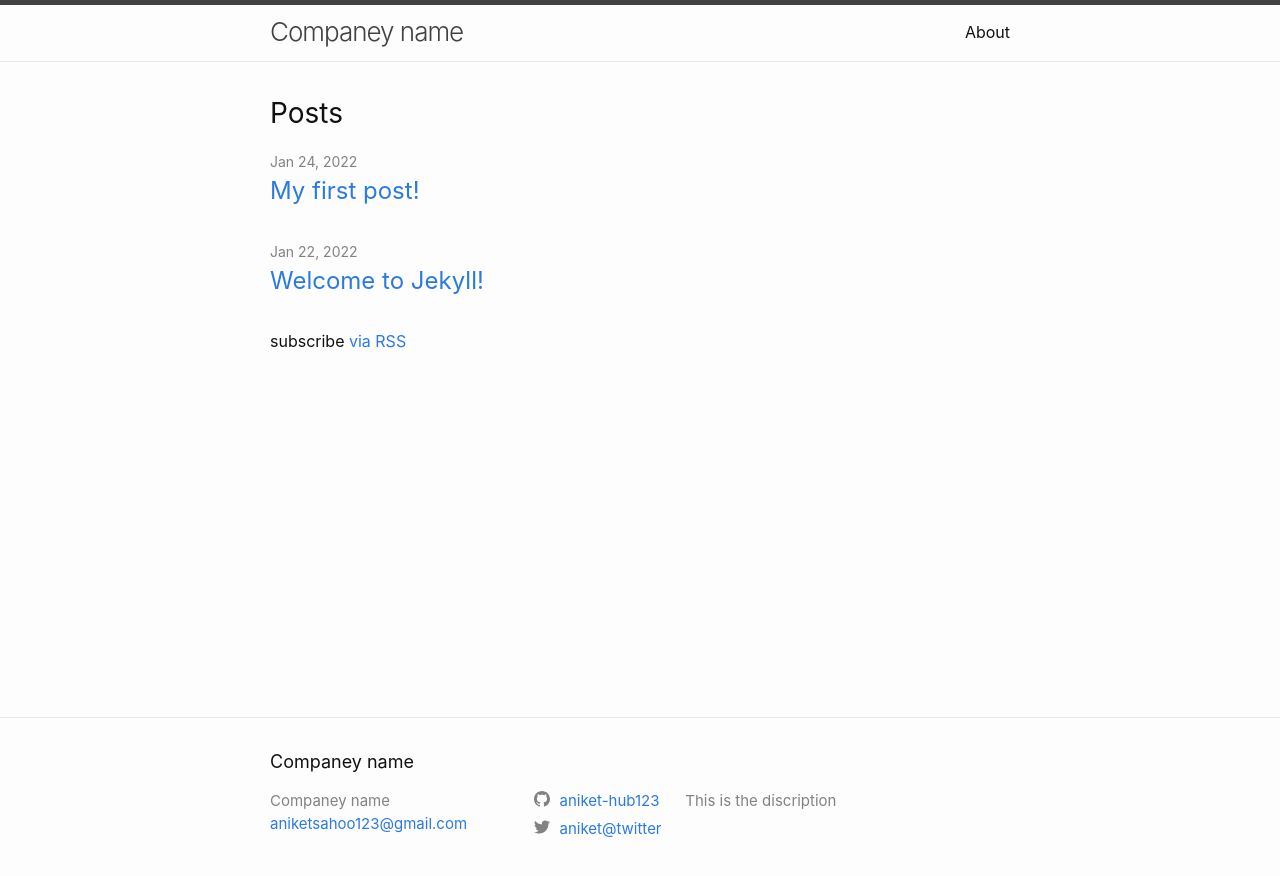
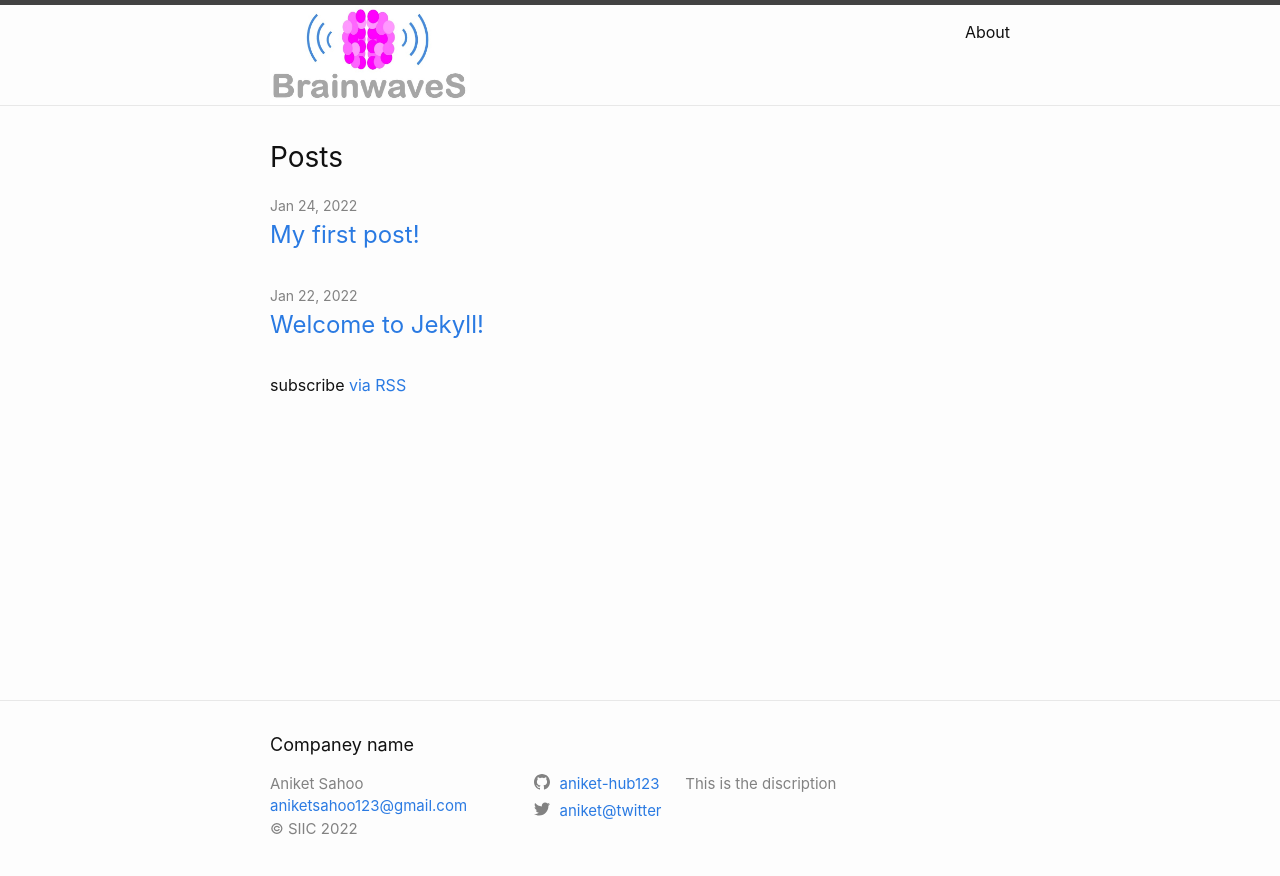
Before and after one commit to Aniket-hub0/Zohok, a Jekyll site: the page built from index.markdown, in a window 1280 px wide. Shown: the top 876 px of the page. Built offline with Jekyll 4.4.1, drawn with Linux system fonts in a browser that asks for light colours.

Commit message:
Branding activities

```diff
--- a/_config.yml
+++ b/_config.yml
@@ -25,6 +25,11 @@ baseurl: "/Zohok" # the subpath of your site, e.g. /blog
 url: "https://aniket-hub0.github.io" # the base hostname & protocol for your site, e.g. http://example.com
 twitter_username: aniket@twitter
 github_username:  aniket-hub123
+
+author: Aniket Sahoo
+
+copyright: "SIIC"
+logo_title: /images/Slide2.JPG
 
 # Build settings
 
--- a/_includes/footer.html
+++ b/_includes/footer.html
@@ -18,6 +18,9 @@
             {%- if site.email -%}
             <li><a class="u-email" href="mailto:{{ site.email }}">{{ site.email }}</a></li>
             {%- endif -%}
+            {%- if site.email -%}
+            <li>&copy; {{ site.copyright }} {{ 'now' | date: "%Y" }}</li>
+            {%- endif -%}
         </ul>
       </div>
 
--- a/_includes/header.html
+++ b/_includes/header.html
@@ -3,7 +3,15 @@
   <div class="wrapper">
     {%- assign default_paths = site.pages | map: "path" -%}
     {%- assign page_paths = site.header_pages | default: default_paths -%}
-    <a class="site-title" rel="author" href="{{ "/" | relative_url }}">{{ site.title | escape }}</a>
+<!--   <a class="site-title" rel="author" href="{{ "/" | relative_url }}">{{ site.title | escape }}</a>
+-->
+    <a class="site-title" rel="author" href="{{ "/" | relative_url }}">
+      {%- if site.logo_title -%}
+        <img src="{{ site.logo_title | relative_url }}" alt="{{ site.title | escape }}" width="200" height="100"></img>
+      {%- endif -%}
+    </a>
+
+
 
     {%- if page_paths -%}
       <nav class="site-nav">
```
Also changed, not shown: images/Slide2.JPG (added).
